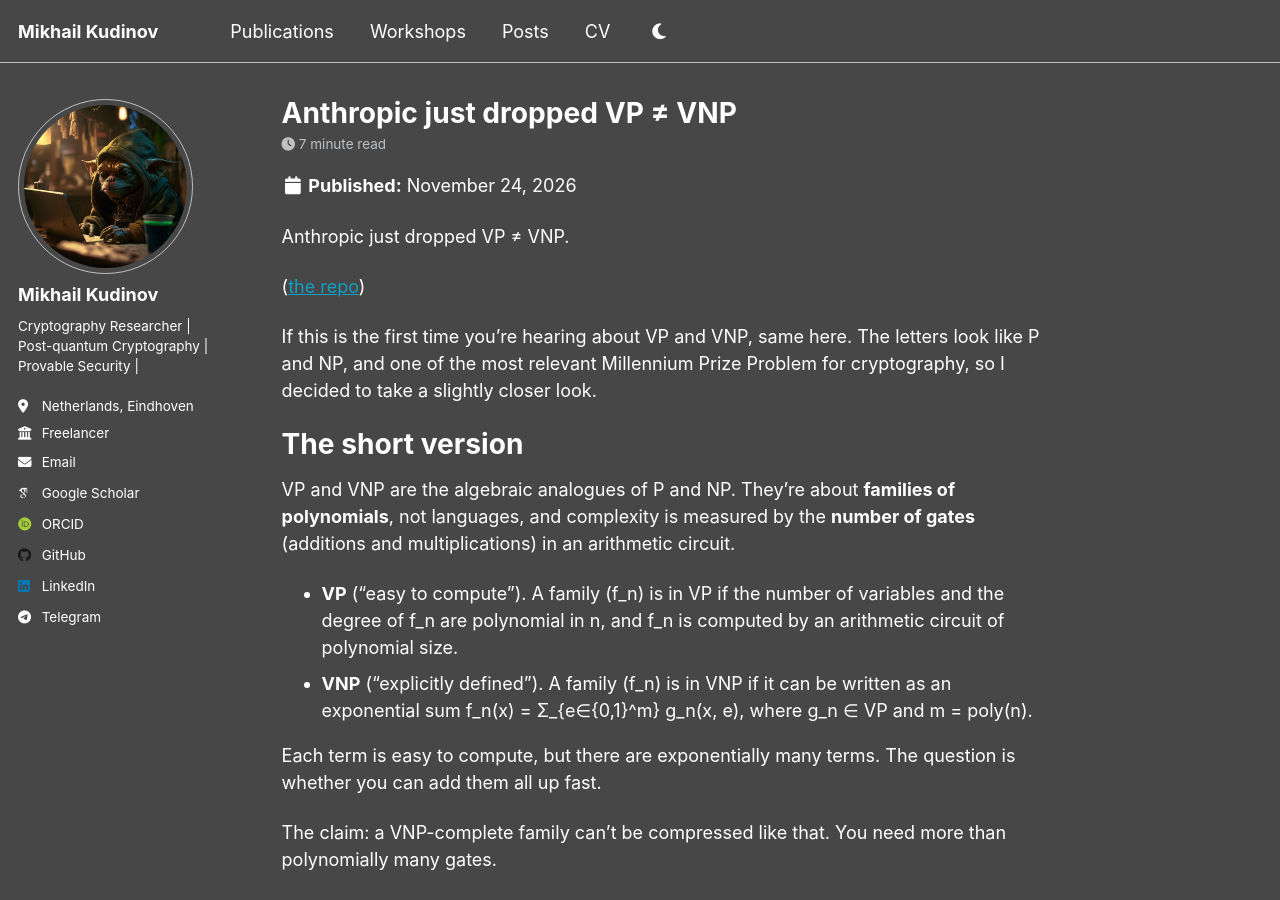
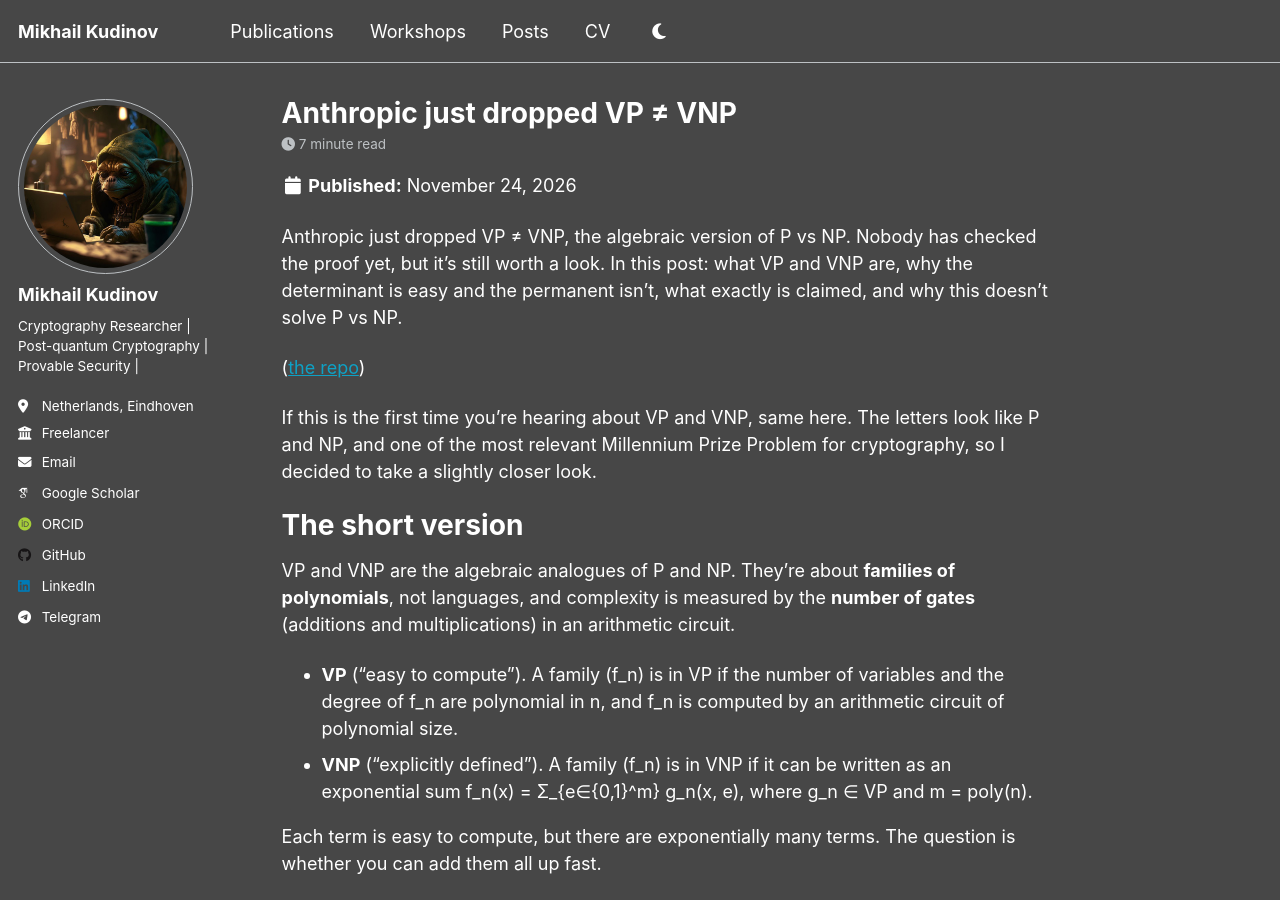
Before and after one commit to error0024/error0024.github.io, a Jekyll site: the page built from _posts/2026-11-24-vp-vnp.md, in a window 1280 px wide and 900 px high. Built offline with Jekyll 4.4.1, drawn with Linux system fonts in a browser that asks for light colours; some web fonts are replaced.

Commit message:
Expand intro of VP vs VNP post

```diff
--- a/_posts/2026-11-24-vp-vnp.md
+++ b/_posts/2026-11-24-vp-vnp.md
@@ -8,7 +8,7 @@ tags:
   - AI
 ---
 
-Anthropic just dropped VP ≠ VNP.
+Anthropic just dropped VP ≠ VNP, the algebraic version of P vs NP. Nobody has checked the proof yet, but it's still worth a look. In this post: what VP and VNP are, why the determinant is easy and the permanent isn't, what exactly is claimed, and why this doesn't solve P vs NP.
 
 ([the repo](https://github.com/anthropics/formal-math/tree/main/vp-vnp))
 
```
